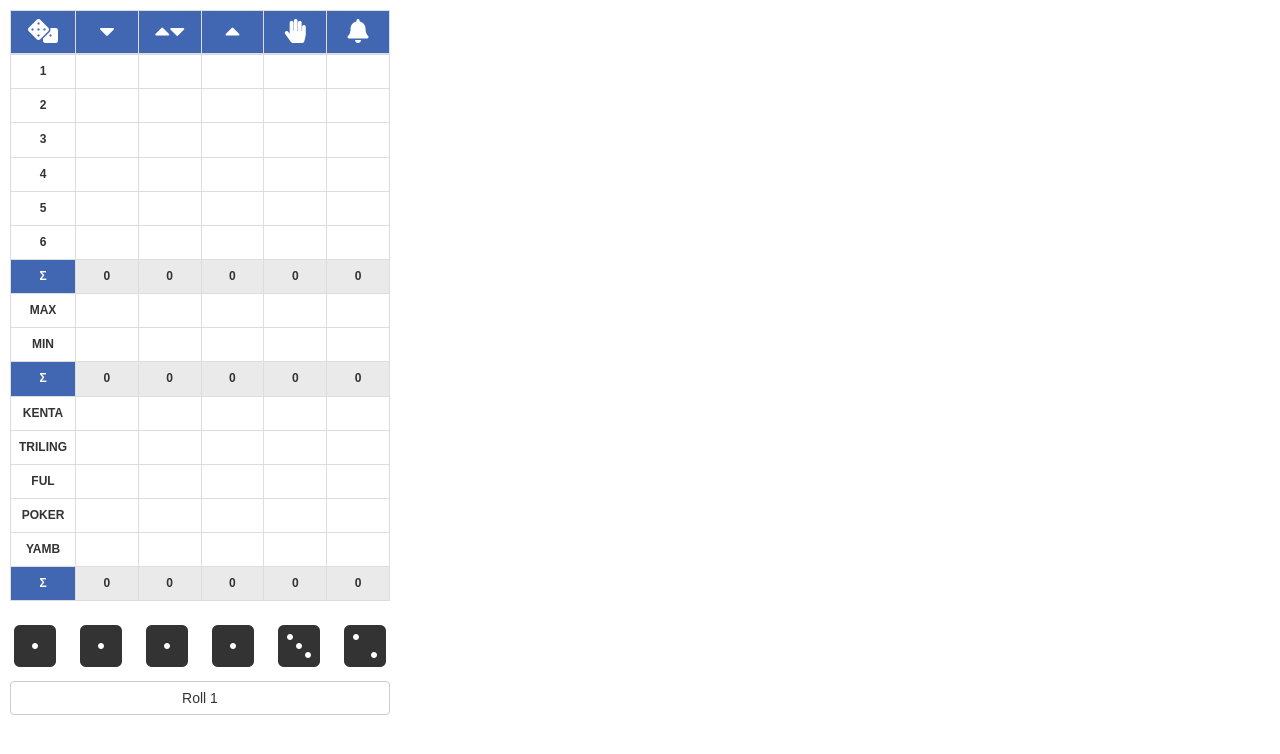
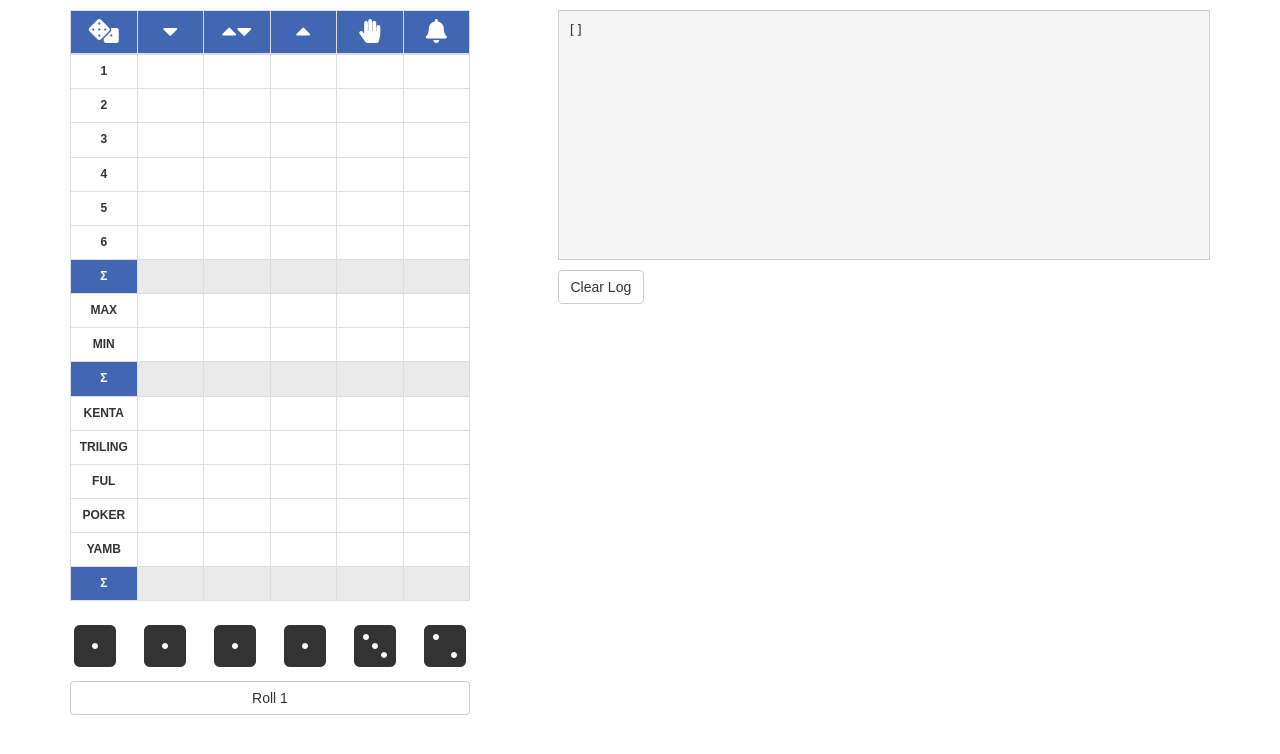
Before and after one commit to savkelita/yahtzee-react-game, a React (Create React App) app: page / in a window 1280 px wide. Shown: the top 754 px of the page. Built offline with nearby package versions, Linux system fonts and the light colour scheme.

Commit message:
Refactor game view and ticket type - Added click logger

```diff
--- a/src/game/components/ticket/index.tsx
+++ b/src/game/components/ticket/index.tsx
@@ -19,37 +19,39 @@ type Row =
   | 'yamb'
   | 'sumdown'
 
-type GameRow = Array<{ name: Row; value: number | null; call?: boolean }>
+export type RowValue = { name: Row; value?: number | null; call?: boolean }
+type GameRow = Array<RowValue>
 export const gameRowsInitial: GameRow = [
-  { name: '1', value: null },
-  { name: '2', value: null },
-  { name: '3', value: null },
-  { name: '4', value: null },
-  { name: '5', value: null },
-  { name: '6', value: null },
-  { name: 'sumupper', value: 0 },
-  { name: 'max', value: null },
-  { name: 'min', value: null },
-  { name: 'summaxmin', value: 0 },
-  { name: 'kenta', value: null },
-  { name: 'triling', value: null },
-  { name: 'ful', value: null },
-  { name: 'poker', value: null },
-  { name: 'yamb', value: null },
-  { name: 'sumdown', value: 0 },
+  { name: '1' },
+  { name: '2' },
+  { name: '3' },
+  { name: '4' },
+  { name: '5' },
+  { name: '6' },
+  { name: 'sumupper' },
+  { name: 'max' },
+  { name: 'min' },
+  { name: 'summaxmin' },
+  { name: 'kenta' },
+  { name: 'triling' },
+  { name: 'ful' },
+  { name: 'poker' },
+  { name: 'yamb' },
+  { name: 'sumdown' },
 ]
 
-export const gameColumns: { [key in Column]: GameRow } = {
-  down: gameRowsInitial,
-  free: gameRowsInitial,
-  up: gameRowsInitial,
-  hand: gameRowsInitial,
-  call: gameRowsInitial.map((x) =>
-    x.name === 'sumupper' || x.name === 'summaxmin' || x.name === 'sumdown' ? x : { ...x, call: false },
-  ),
+export const gameColumnsInitial = (): { [key in Column]: GameRow } => {
+  const gameRows = gameRowsInitial.map((x) => ({ ...x, value: null }))
+  return {
+    down: gameRows,
+    free: gameRows,
+    up: gameRows,
+    hand: gameRows,
+    call: gameRows.map((x) =>
+      x.name === 'sumupper' || x.name === 'summaxmin' || x.name === 'sumdown' ? x : { ...x, call: false },
+    ),
+  }
 }
-
-export const sumStyle = 'Σ'
 
 export const columnStyle = (column: Column): JSX.Element => {
   switch (column) {
--- a/src/game/index.tsx
+++ b/src/game/index.tsx
@@ -1,12 +1,13 @@
 import React, { useState } from 'react'
 import { Dice, initialDice } from '../game/components/dice'
-import { gameColumns, gameRowsInitial, sumStyle, columnStyle, Column } from '../game/components/ticket'
+import { gameColumnsInitial, gameRowsInitial, columnStyle, Column, RowValue } from '../game/components/ticket'
 
 export const App = () => {
   const [roll, setRoll] = useState(1)
   const [dice, setDice] = useState(initialDice())
   const [gameRow] = useState(gameRowsInitial)
-  const [gameColumn] = useState(gameColumns)
+  const [gameColumn, setGameColumn] = useState(gameColumnsInitial())
+  const [log, setLog] = useState<Array<string>>([])
 
   const selectDice = (index: number) => {
     if (roll !== 1) {
@@ -19,54 +20,86 @@ export const App = () => {
     setDice(dice.map((d) => (!d.selected ? { ...d, value: Math.floor(Math.random() * (7 - 1) + 1) } : d)))
   }
 
-  const press = () => {
-    console.log('KLIKNUO!')
+  const selectCell = (row: RowValue, rowIndex: number, column: Column) => {
+    const clickLogMsg = `Row: ${row.name}, Column: ${column}`
+    setLog([...log, clickLogMsg])
+
+    switch (row.name) {
+      case '1':
+      case '2':
+      case '3':
+      case '4':
+      case '5':
+      case '6': {
+        switch (column) {
+          case 'down': {
+            if (gameColumn[column][rowIndex].value === null) {
+              setRoll(1)
+              setDice(dice.map((x) => ({ ...x, selected: false })))
+              setGameColumn({
+                ...gameColumn,
+                down: gameColumn[column].map((x) =>
+                  x.name === gameColumn[column][rowIndex].name ? { ...x, value: 10 } : x,
+                ),
+              })
+            }
+            break
+          }
+          default:
+        }
+        break
+      }
+      default:
+    }
   }
 
   return (
     <div className="App">
-      <div style={{ display: 'flex', flexDirection: 'column', width: 400, padding: 10 }}>
+      <div className="container" style={{ marginTop: 10 }}>
+        <div className="row">
+          <div className="col-md-5">
+            <div style={{ display: 'flex', flexDirection: 'column', width: 400 }}>
               <table className="table table-bordered">
                 <thead>
                   <tr style={{ backgroundColor: '#4267b2', color: '#FFF' }}>
                     <th className="col-sm-2">
                       <i className="fas fa-dice fa-2x" />
                     </th>
-              {Object.keys(gameColumn).map((col, ci) => (
-                <th key={ci} className="col-sm-2">
-                  {columnStyle(col as Column)}
+                    {(Object.keys(gameColumn) as Array<Column>).map((column, columnIndex) => (
+                      <th key={columnIndex} className="col-sm-2">
+                        {columnStyle(column)}
                       </th>
                     ))}
                   </tr>
                 </thead>
                 <tbody>
-            {gameRow.map((comb, ic) => (
+                  {gameRow.map((row, rowIndex) => (
                     <tr
                       style={
-                  comb.name !== 'sumupper' && comb.name !== 'sumdown' && comb.name !== 'summaxmin'
-                    ? {}
-                    : { backgroundColor: '#4267b2', color: '#FFF' }
+                        row.name === 'sumupper' || row.name === 'sumdown' || row.name === 'summaxmin'
+                          ? { backgroundColor: '#4267b2', color: '#FFF' }
+                          : undefined
                       }
-                key={ic}
+                      key={rowIndex}
                     >
                       <th>
-                  {comb.name !== 'sumupper' && comb.name !== 'sumdown' && comb.name !== 'summaxmin'
-                    ? comb.name.toUpperCase()
-                    : sumStyle}
+                        {row.name === 'sumupper' || row.name === 'sumdown' || row.name === 'summaxmin'
+                          ? 'Σ'
+                          : row.name.toUpperCase()}
                       </th>
-                {Object.keys(gameColumn).map((col, icol) => (
+                      {(Object.keys(gameColumn) as Array<Column>).map((column, columnIndex) => (
                         <td
-                    key={icol}
+                          key={columnIndex}
                           style={
-                      comb.name !== 'sumupper' && comb.name !== 'sumdown' && comb.name !== 'summaxmin'
-                        ? {}
-                        : { backgroundColor: '#EAEAEA', color: '#333', fontWeight: 'bold' }
+                            row.name === 'sumupper' || row.name === 'sumdown' || row.name === 'summaxmin'
+                              ? { backgroundColor: '#EAEAEA', color: '#333', fontWeight: 'bold' }
+                              : undefined
                           }
-                    className={`${col === 'call' && gameColumn[col][ic].call ? 'selected' : ''}`}
+                          className={`${column === 'call' && gameColumn[column][columnIndex].call ? 'selected' : ''}`}
                           // tslint:disable-next-line: jsx-no-lambda
-                    onClick={() => press()}
+                          onClick={() => selectCell(row, rowIndex, column)}
                         >
-                    {gameColumn[col as Column][ic].value}
+                          {gameColumn[column][columnIndex].value}
                         </td>
                       ))}
                     </tr>
@@ -93,5 +126,18 @@ export const App = () => {
               </button>
             </div>
           </div>
+          <div className="col-md-7">
+            <pre style={{ overflow: 'auto', height: 250, borderRadius: 0 }}>{JSON.stringify(log, null, 2)}</pre>
+            <button
+              // tslint:disable-next-line: jsx-no-lambda
+              onClick={() => setLog([])}
+              className="btn btn-default"
+            >
+              Clear Log
+            </button>
+          </div>
+        </div>
+      </div>
+    </div>
   )
 }
--- a/tsconfig.json
+++ b/tsconfig.json
@@ -19,8 +19,8 @@
     "declaration": true,
     "resolveJsonModule": true,
     "isolatedModules": true,
-    "noUnusedLocals": true,
-    "noUnusedParameters": true,
+    "noUnusedLocals": false,
+    "noUnusedParameters": false,
     "noEmit": true,
     "jsx": "react",
     "baseUrl": ".",
```
Lines whose indentation alone changed are shown as unchanged.
